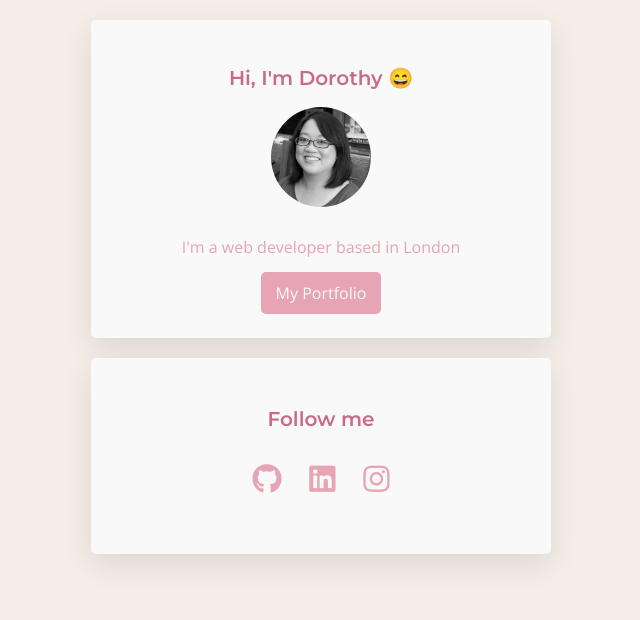
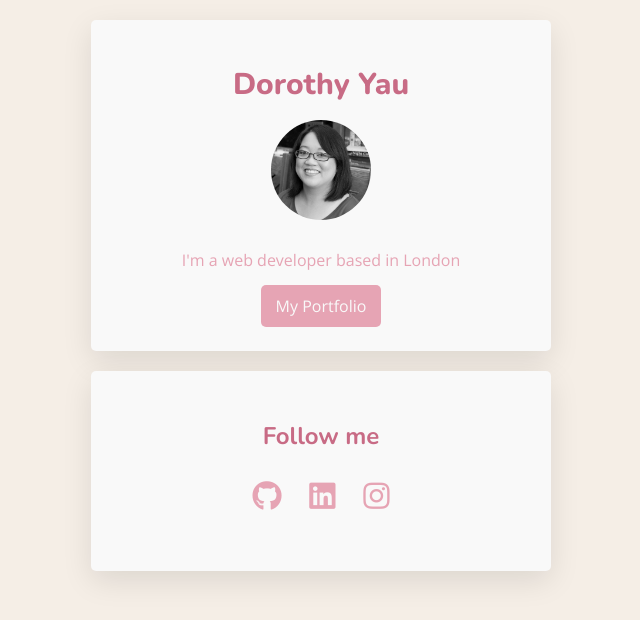
Before and after one commit to dkyyau/profile, a plain HTML site: page index.html in a window 1280 px wide. Shown: the whole page, without its empty margins (319-959 px from the left). Drawn offline with nearby package versions, Linux system fonts and the light colour scheme.

Commit message:
Changed fonts.

```diff
--- a/index.html
+++ b/index.html
@@ -2,7 +2,7 @@
 <html>
   <head>
     <link rel="stylesheet" href="style.css">
-    <title>My Profile</title>
+    <title>Dorothy Yau</title>
     <meta name="profile" content="My profile page.">
     <meta charset="utf-8">
     <link rel="stylesheet" href="https://use.fontawesome.com/releases/v5.6.3/css/all.css">
@@ -12,7 +12,7 @@
   <body>
     <div class="container text-center">
       <div class="card">
-        <h1>Hi, I'm Dorothy 😄</h1>
+        <h1>Dorothy Yau</h1>
         <img src="images/profile.jpg" alt="Profile photo" class="img-circle">
         <p>I'm a web developer based in London</p>
         <a href="#" target="_blank" class="button">My Portfolio</a>
--- a/style.css
+++ b/style.css
@@ -1,9 +1,9 @@
-@import url('https://fonts.googleapis.com/css2?family=Montserrat:wght@600&family=Open+Sans&display=swap');
+@import url('https://fonts.googleapis.com/css2?family=Nunito:wght@400;700;800&family=Open+Sans:wght@400;700&display=swap');
 
 body {
   background-color: #F5EEE6;
   font-family:'Open Sans', sans-serif;
-  font-weight: 400;
+  font-weight: normal;
   color: #E6A4B4;
   font-size: 16px;
   line-height: 30px;
@@ -11,9 +11,14 @@ body {
 
 h1, h2, h3 {
   color: #C86B85;
-  font-family: 'Montserrat', sans-serif;
-  font-weight: 600;
-  font-size: 20px;
+  font-family: 'Nunito', sans-serif;
+  font-weight: bold;
+  font-size: 24px;
+}
+
+h1 {
+  font-size: 30px;
+  font-weight: 800;
 }
 
 a {
```
